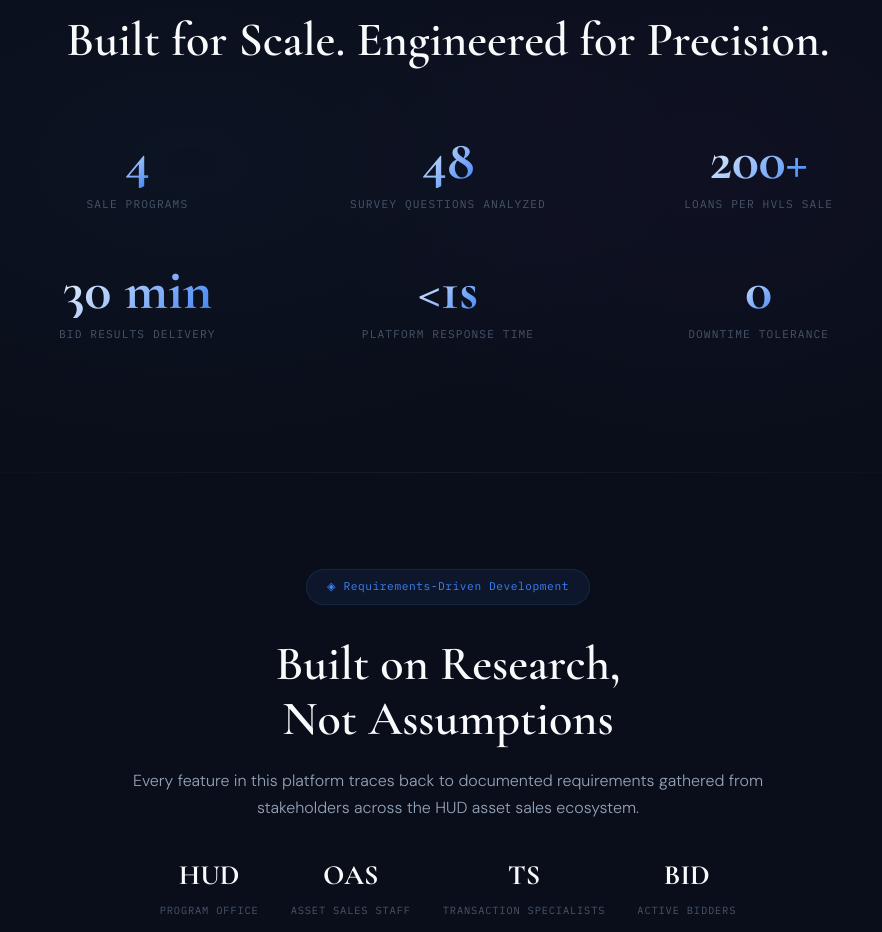
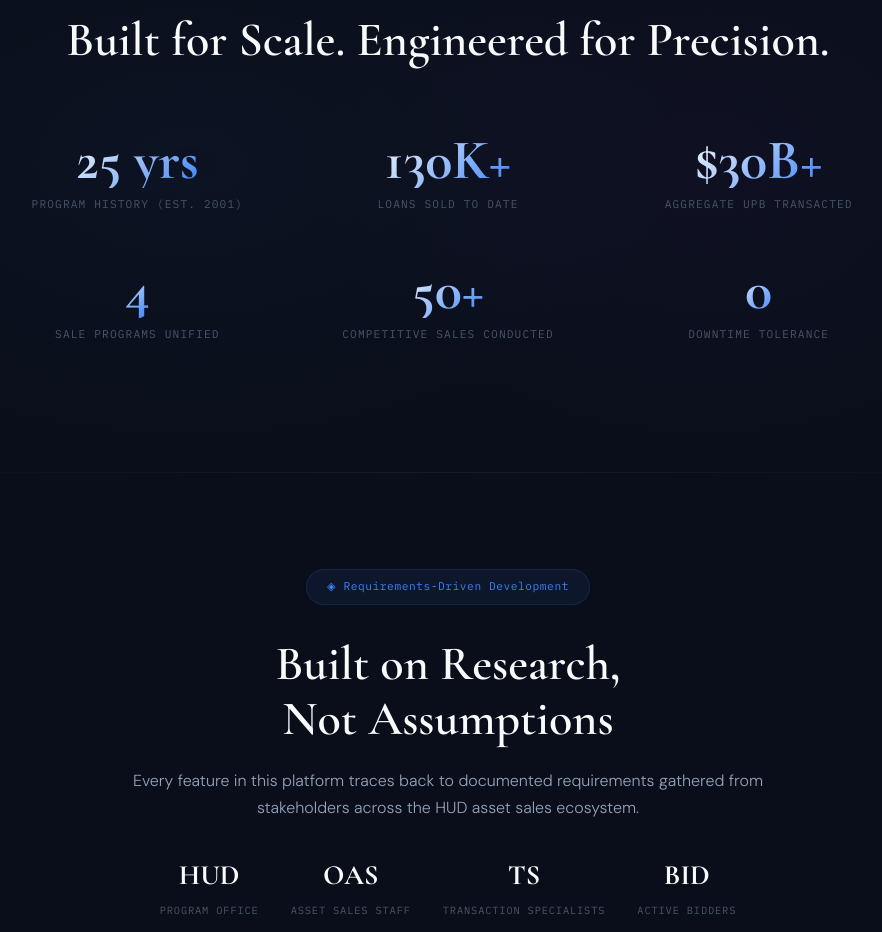
Before and after one commit to jhouse84/hud-oas-platform, a plain HTML site: page index.html in a window 1280 px wide. Shown: the part 4842-5774 px from the top of the page, without its empty margins (192-1074 px from the left). Drawn offline with nearby package versions, Linux system fonts and the light colour scheme.

Commit message:
Replace vanity metrics with real program stats
25 years program history, 130K+ loans sold, $30B+ UPB transacted,
4 programs unified, 50+ competitive sales, 0 downtime tolerance

Co-Authored-By: Claude Opus 4.6 (1M context) <noreply@anthropic.com>

```diff
--- a/index.html
+++ b/index.html
@@ -1525,24 +1525,24 @@ section {
     <h2 class="section-headline reveal" style="max-width:100%; text-align:center; margin-left:auto; margin-right:auto;">Built for Scale. Engineered for Precision.</h2>
     <div class="numbers-grid">
       <div class="number-item reveal">
+        <span class="number-value" data-target="25" data-suffix=" yrs">0</span>
+        <span class="number-label">Program History (est. 2001)</span>
+      </div>
+      <div class="number-item reveal">
+        <span class="number-value" data-target="130" data-suffix="K+">0</span>
+        <span class="number-label">Loans Sold to Date</span>
+      </div>
+      <div class="number-item reveal">
+        <span class="number-value" data-prefix="$" data-target="30" data-suffix="B+">0</span>
+        <span class="number-label">Aggregate UPB Transacted</span>
+      </div>
+      <div class="number-item reveal">
         <span class="number-value" data-target="4">0</span>
-        <span class="number-label">Sale Programs</span>
+        <span class="number-label">Sale Programs Unified</span>
       </div>
       <div class="number-item reveal">
-        <span class="number-value" data-target="48">0</span>
-        <span class="number-label">Survey Questions Analyzed</span>
-      </div>
-      <div class="number-item reveal">
-        <span class="number-value" data-target="200" data-suffix="+">0</span>
-        <span class="number-label">Loans Per HVLS Sale</span>
-      </div>
-      <div class="number-item reveal">
-        <span class="number-value" data-target="30" data-suffix=" min">0</span>
-        <span class="number-label">Bid Results Delivery</span>
-      </div>
-      <div class="number-item reveal">
-        <span class="number-value" data-target="1" data-prefix="<" data-suffix="s">0</span>
-        <span class="number-label">Platform Response Time</span>
+        <span class="number-value" data-target="50" data-suffix="+">0</span>
+        <span class="number-label">Competitive Sales Conducted</span>
       </div>
       <div class="number-item reveal">
         <span class="number-value" data-target="0" data-is-zero="true">0</span>
```
